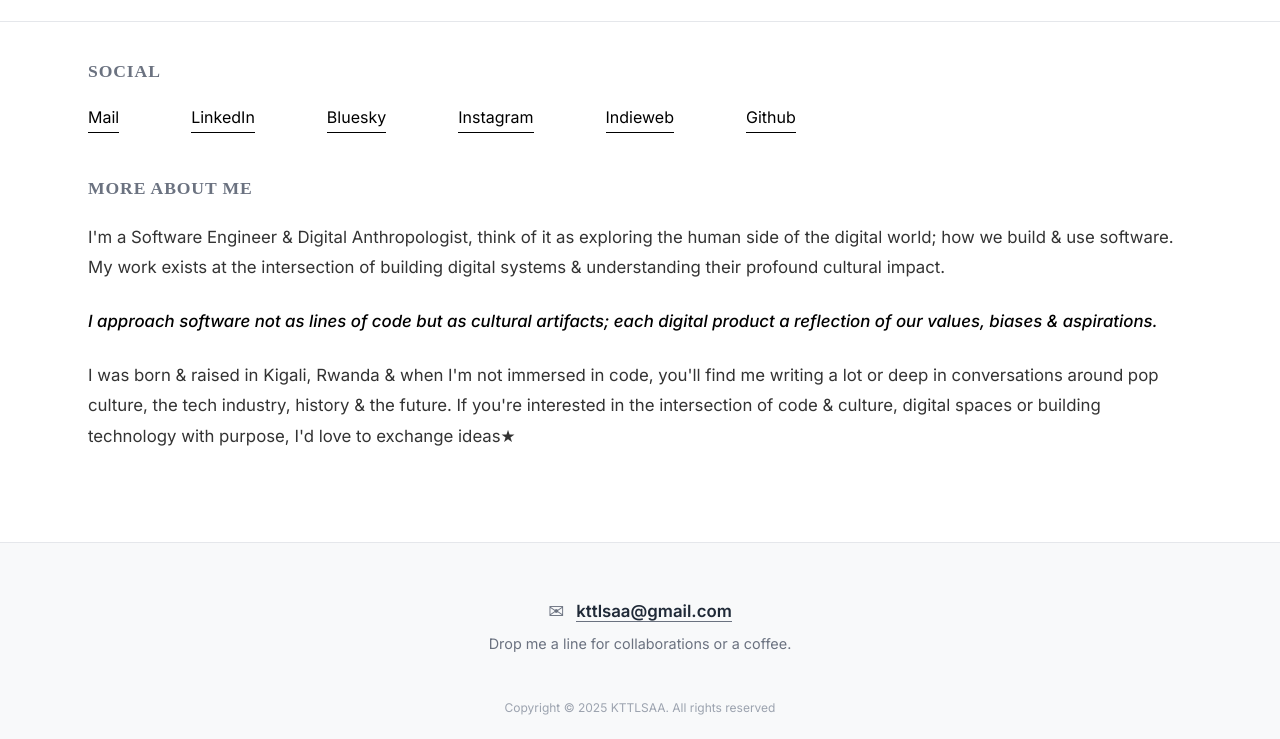
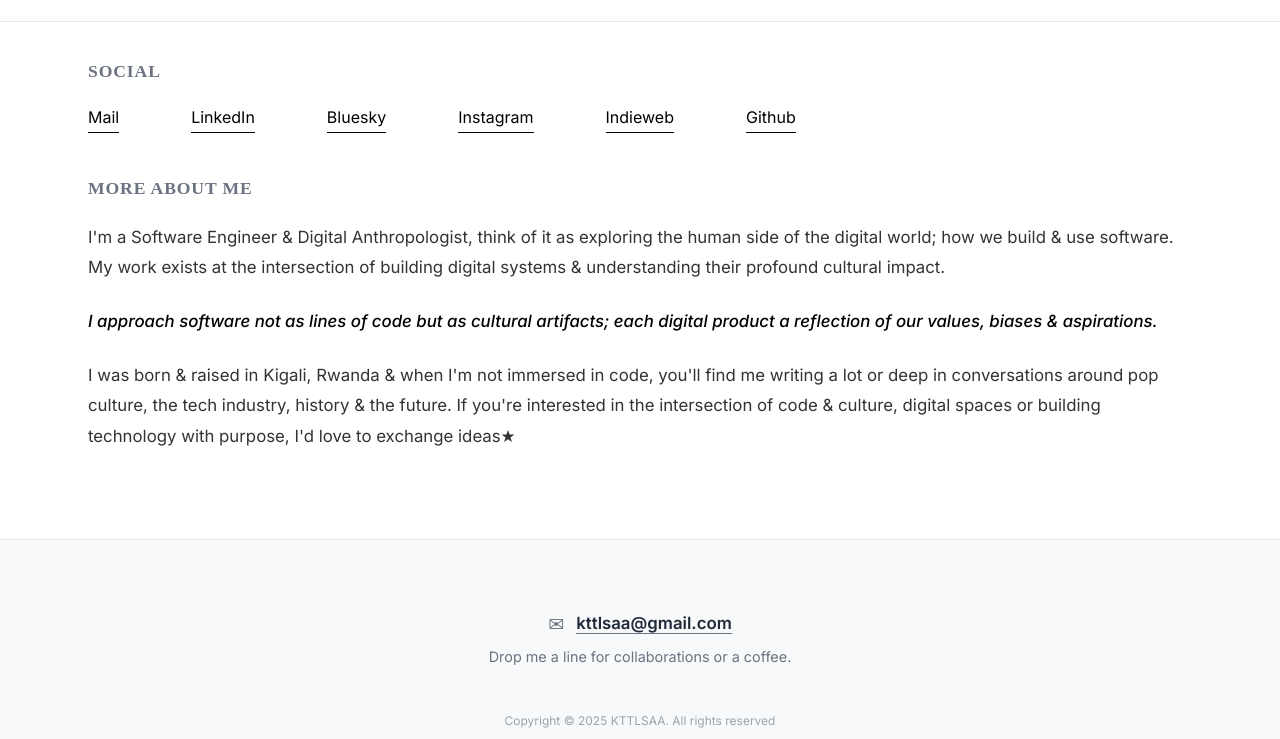
Before and after one commit to Kittelsaa/kttlsaa, an Astro site: page /about in a window 1280 px wide. Shown: the part 61-800 px from the top of the page. Built offline with nearby package versions, Linux system fonts and the light colour scheme; Astro itself is replaced by a stand-in of ours; a web font is replaced by a local one.

Commit message:
updates-styles

```diff
--- a/src/components/Footer.astro
+++ b/src/components/Footer.astro
@@ -21,10 +21,10 @@
 
 <style>
   footer {
-    padding: 3rem 0 1rem; /* Reduced from 5rem 0 2rem */
+    padding: 4rem 0 1rem;
     border-top: 1px solid #e5e7eb;
     background-color: #f8f9fa;
-    margin-top: auto; /* Changed from 2rem to auto to stick to bottom */
+    margin-top: auto;
   }
 
   .container {
--- a/src/pages/about.astro
+++ b/src/pages/about.astro
@@ -64,7 +64,7 @@
   /* Custom spacing for the about page */
   .about-container {
     padding-top: 1rem;
-    padding-bottom: 1.5rem;
+    padding-bottom: 4rem;
   }
 
   /* Add more horizontal spacing */
--- a/src/pages/garden.astro
+++ b/src/pages/garden.astro
@@ -107,7 +107,7 @@
   .container {
     max-width: 1200px;
     margin: 0 auto;
-    padding: 3rem 1.5rem;
+    padding: 3rem 1.5rem 4rem 1.5rem;
     box-sizing: border-box;
     overflow-x: hidden;
   }
--- a/src/pages/portfolio.astro
+++ b/src/pages/portfolio.astro
@@ -180,13 +180,14 @@
     margin: 0rem;
     padding: 0rem;
     padding-top: 0.5rem;
+    padding-bottom: 2rem;
   }
 
   .cta-buttons {
     margin: 0rem;
     padding: 0rem;
     gap: 2rem;
-    padding-top: 2.5rem;
+    padding-top: 2rem;
     display: flex;
     flex-wrap: wrap;
     align-items: center;
```
